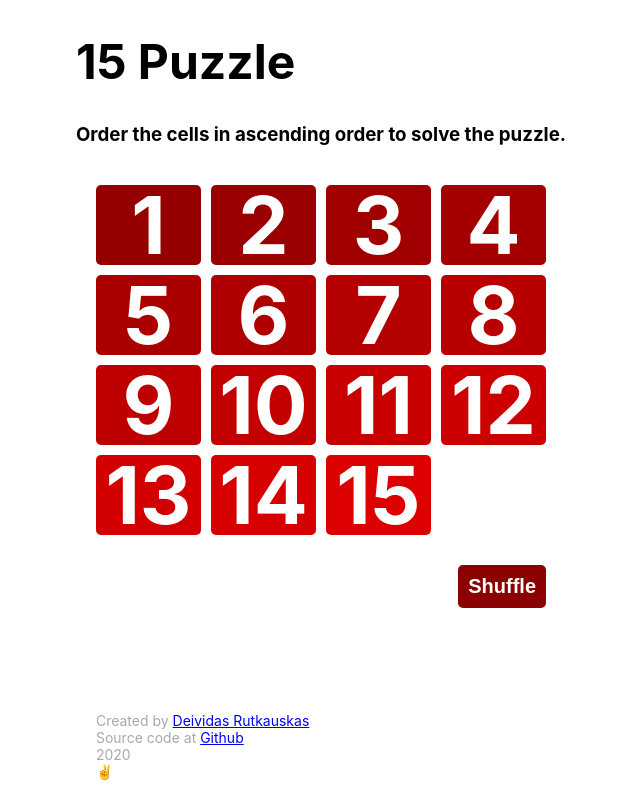
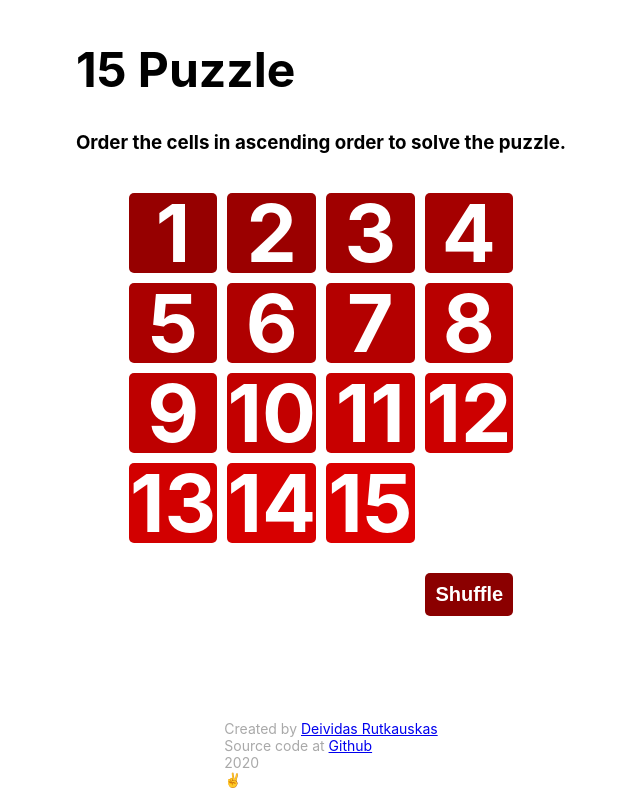
Before and after one commit to deividasrr/15puzzle, a React (Create React App) app in the folder 15puzzle/: page / in a window 1280 px wide. Shown: the whole page, without its empty margins (319-959 px from the left). Built offline with nearby package versions, Linux system fonts and the light colour scheme.

Commit message:
* Fixed DOM structure warning * Cleaned up master css file

```diff
--- a/15puzzle/src/App.css
+++ b/15puzzle/src/App.css
@@ -1,3 +1,27 @@
+html,
+.wrapper {
+  height: 100%;
+}
+
+.wrapper {
+  padding: 0;
+  margin: 0;
+  display: -webkit-box;
+  display: -moz-box;
+  display: -ms-flexbox;
+  display: -webkit-flex;
+  display: flex;
+  align-items: center;
+  justify-content: center;
+  flex-direction: column;
+  height: 100vh;
+  font-family: -apple-system, BlinkMacSystemFont, "Segoe UI", "Roboto", "Oxygen",
+    "Ubuntu", "Cantarell", "Fira Sans", "Droid Sans", "Helvetica Neue",
+    sans-serif;
+  -webkit-font-smoothing: antialiased;
+  -moz-osx-font-smoothing: grayscale;
+}
+
 .board-cell {
   height: 5rem;
   font-weight: bold;
@@ -8,13 +32,11 @@
   line-height: 5rem;
   cursor: pointer;
   transition: color 0.1s ease-out;
-  /* transition: background-color 0.2s ease-out; */
 }
 
 .board-cell:hover {
   color: black;
   transition: color 0.1s ease-in;
-  /* background-color: black; */
 }
 
 .header h1 {
@@ -29,22 +51,8 @@
 }
 
 .board-cell-empty {
-  /* display: none; */
   background-color: white !important;
   color: white !important;
-}
-
-.wrapper {
-  height: 100%;
-  padding: 0;
-  margin: 0;
-  display: -webkit-box;
-  display: -moz-box;
-  display: -ms-flexbox;
-  display: -webkit-flex;
-  display: flex;
-  align-items: center;
-  justify-content: center;
 }
 
 button {
@@ -73,18 +81,6 @@ button:disabled {
   cursor: not-allowed;
 }
 
-html,
-body {
-  height: 100%;
-}
-
-body {
-  display: flex;
-  flex-direction: column;
-  height: 100vh;
-  margin: 0;
-}
-
 header {
   height: 75px;
 }
--- a/15puzzle/src/components/Wrapper.jsx
+++ b/15puzzle/src/components/Wrapper.jsx
@@ -5,7 +5,6 @@ class Wrapper extends React.Component {
   render() {
     return (
       <div className="wrapper">
-        <body>
         <div className="header">
           <h1>15 Puzzle</h1>
           <h3>Order the cells in ascending order to solve the puzzle.</h3>
@@ -26,7 +25,6 @@ class Wrapper extends React.Component {
             <span>&#9996;</span>
           </div>
         </footer>
-        </body>
       </div>
     );
   }
--- a/15puzzle/src/index.css
+++ /dev/null
@@ -1,13 +0,0 @@
-body {
-  margin: 0;
-  font-family: -apple-system, BlinkMacSystemFont, 'Segoe UI', 'Roboto', 'Oxygen',
-    'Ubuntu', 'Cantarell', 'Fira Sans', 'Droid Sans', 'Helvetica Neue',
-    sans-serif;
-  -webkit-font-smoothing: antialiased;
-  -moz-osx-font-smoothing: grayscale;
-}
-
-code {
-  font-family: source-code-pro, Menlo, Monaco, Consolas, 'Courier New',
-    monospace;
-}
```
Also changed, not shown: 15puzzle/src/index.js (+5 -6 lines), 1 other file (tests, documents, lock files or other folders). Lines whose indentation alone changed are shown as unchanged.
